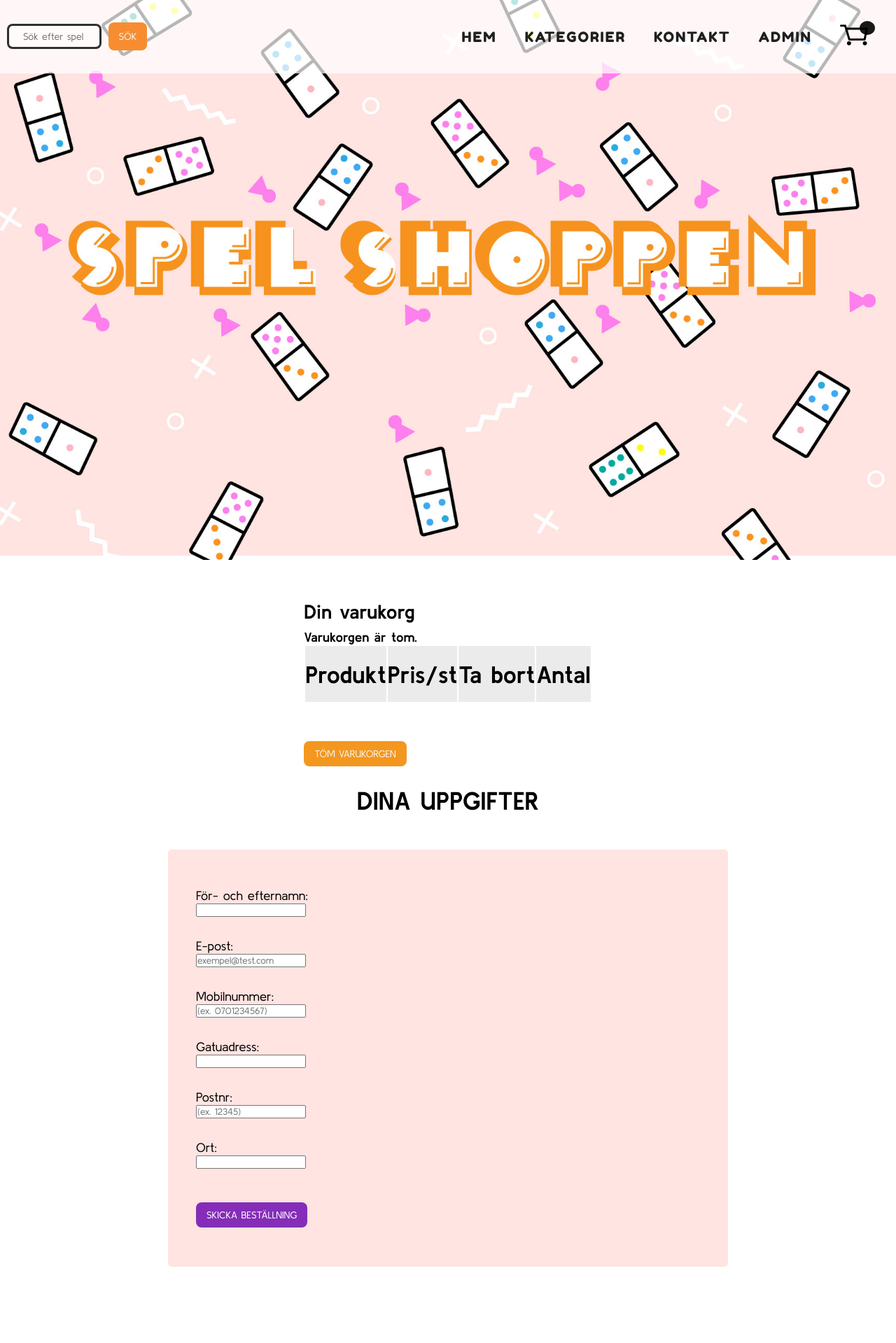
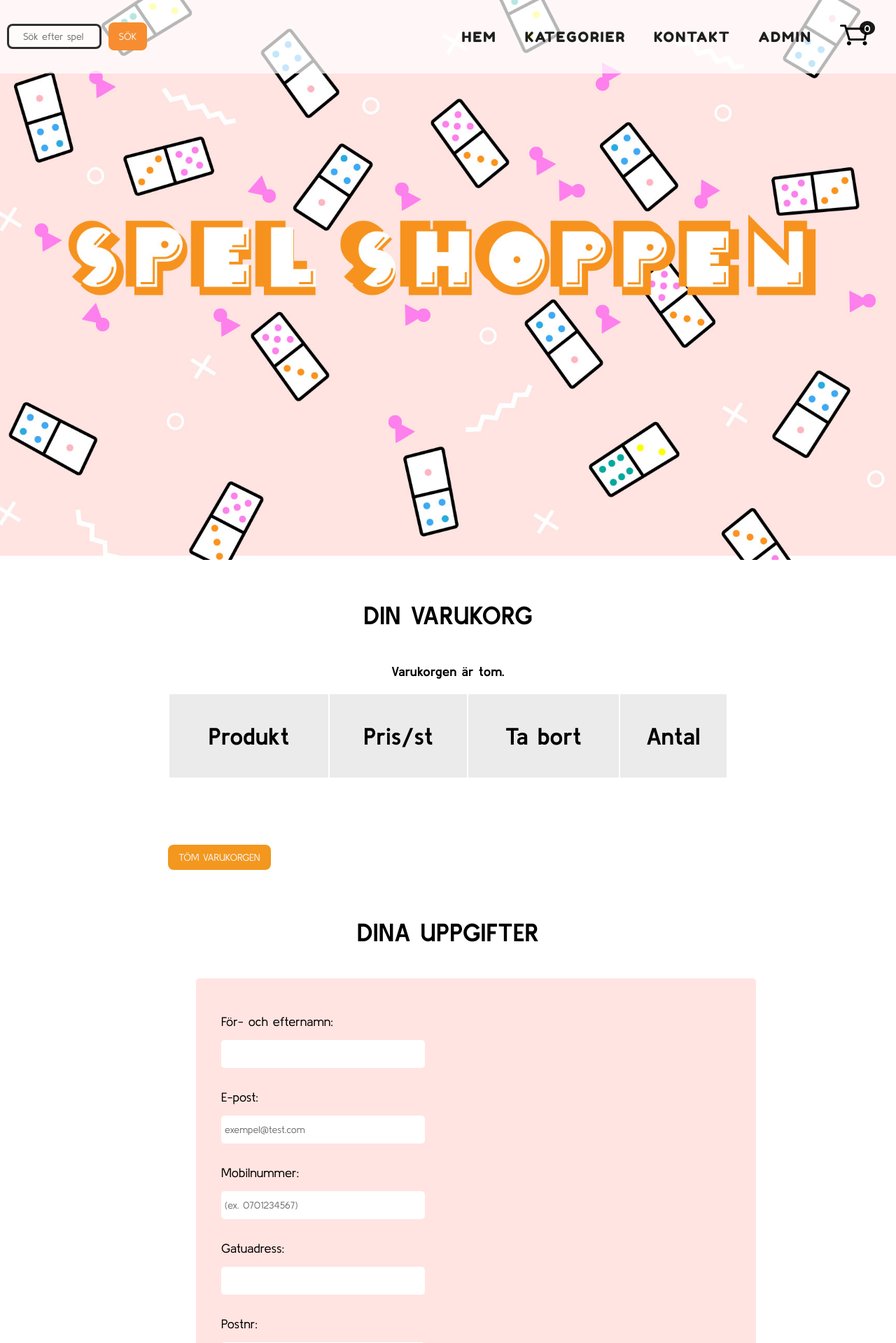
Before and after one commit to HannahO94/Projektarbete_webbshop, a PHP site: page /order/orderpage.php in a window 1280 px wide. Shown: the top 1919 px of the page at 70% size. Run offline with PHP 8.4, Linux system fonts and the light colour scheme; data comes from the database, SQL or seed files in the repository; lists and menus that the app fills with data are empty.

Commit message:
CSS orders

```diff
--- a/order/cart-icon.js
+++ b/order/cart-icon.js
@@ -7,7 +7,11 @@ let counters = document.querySelectorAll(".counter");
 showValue();
 
 function showValue() {
-  value = localStorage.getItem("counter");
+  if (JSON.parse(localStorage.getItem("counter")) !== null) {
+    value = localStorage.getItem("counter");
+  } else {
+    value = 0;
+  }
   counters[0].textContent = value;
 }
 
--- a/order/orderpage.php
+++ b/order/orderpage.php
@@ -10,17 +10,20 @@ require_once '../config/db.php';
 <!--Varukorgen-->
 <section id="shoppingcart">
 
-  <h1>Din varukorg</h1>
+  <h1 class="page-title form-container__heading-text">Din varukorg</h1>
 
   <!--Här visas produkter i varukorgen via JS alternativt Varukorgen är tom.-->
-  <h3 id="emptyCartText">Varukorgen är tom.</h3>
+  <h3 id="emptyCartText" >Varukorgen är tom.</h3>
   <div id="shoppingCartContainer" class="hideCart"></div>
-    <table>
+  <section  class='table_container'>
+    <table class='table_orders'>
       <thead>
-        <th>Produkt</th>
-        <th>Pris/st</th>
-        <th>Ta bort</th>
-        <th colspan="3">Antal</th>
+        <tr class='table_orders-row'>
+        <th class='table_orders-head'>Produkt</th>
+        <th class='table_orders-head'>Pris/st</th>
+        <th class='table_orders-head'>Ta bort</th>
+        <th class='table_orders-head' colspan="3">Antal</th>
+</tr>
       </thead>
       <tbody id="cartItems">
         <!--här jobbar drawCart()-->
@@ -38,7 +41,7 @@ require_once '../config/db.php';
 </section>
 
 
-<section class="form_container">
+<section class="form_container order-container">
 
   <h1 class="page-title form-container__heading-text">Dina uppgifter</h1>
 
@@ -51,7 +54,7 @@ require_once '../config/db.php';
     <div class="order_field-name form-container__box">
       <label for="name">För- och efternamn:</label><br>
       <!-- <input type="text" name="name" id="name" required> -->
-      <input type="text" name="name" id="name" onblur="validateName()">
+      <input type="text" name="name" id="name" onblur="validateName()" class="form-container__box-input">
       <br>
       <span class="nameValidationText"></span>
     </div>
@@ -59,21 +62,21 @@ require_once '../config/db.php';
     <div class="order_field-email form-container__box">
       <label for="email">E-post:</label><br>
       <!-- <input type="text" name="email" id="email" required> -->
-      <input type="text" name="email" id="email" onblur="validateEmail()" placeholder="exempel@test.com">
+      <input type="text" name="email" id="email" onblur="validateEmail()" class="form-container__box-input" placeholder="exempel@test.com">
       <br>
       <span class="emailValidationText"></span>
     </div>
 
     <div class="order_field-phone form-container__box">
       <label for="phone">Mobilnummer:</label><br>
-      <input type="text" name="phone" id="phone" onblur="validatePhone()" placeholder="(ex. 0701234567)">
+      <input type="text" name="phone" id="phone" onblur="validatePhone()" class="form-container__box-input" placeholder="(ex. 0701234567)">
       <br>
       <span class="phoneValidationText"></span>
     </div>
 
     <div class="order_field-street form-container__box">
       <label for="street">Gatuadress:</label><br>
-      <input type="text" name="street" id="street" onblur="validateStreet()">
+      <input type="text" name="street" id="street" onblur="validateStreet() " class="form-container__box-input">
       <br>
       <span class="streetValidationText"></span>
     </div>
@@ -81,14 +84,14 @@ require_once '../config/db.php';
     <div class="order_field-postalcode form-container__box">
       <label for="zip">Postnr:</label><br>
       <!-- <input type="number" name="zip" id="zip" required> -->
-      <input type="text" name="zip" id="zip" onblur="validateZipcode()" placeholder="(ex. 12345)">
+      <input type="text" name="zip" id="zip" onblur="validateZipcode()" placeholder="(ex. 12345)" class="form-container__box-input">
       <br>
       <span class="zipcodeValidationText"></span>
     </div>
 
     <div class="order_field-city form-container__box">
       <label for="city">Ort:</label><br>
-      <input type="text" name="city" id="city" onblur="validateCity()">
+      <input type="text" name="city" id="city" onblur="validateCity()" class="form-container__box-input">
       <br>
       <span class="cityValidationText"></span>
     </div>
--- a/styles/main.css
+++ b/styles/main.css
@@ -1765,18 +1765,14 @@ main {
   color: white;
 }
 
-.freight-info {
-  padding-bottom: 40px;
-}
-
-.freight-info-p {
-  text-align: center;
-}
-
 @media (max-width: 500px) {
   .product-head {
     font-size: 24px;
     text-align: center;
+  }
+  #emptyCartText {
+    text-align: center;
+    padding-bottom: 20px;
   }
   table,
   thead,
@@ -1850,54 +1846,58 @@ main {
     font-weight: 700;
   }
   td:nth-of-type(2):before {
-    content: "Kategori";
+    content: "Pris/st";
     padding: 5%;
     font-weight: 700;
   }
   td:nth-of-type(3):before {
-    content: "Redigera";
+    content: "Ta bort";
     padding: 5%;
     font-weight: 700;
   }
-  .btn_update-product {
+  td:nth-of-type(4):before {
+    content: "Antal";
+    padding: 5%;
+    font-weight: 700;
+  }
+  .minusQty,
+  .plusQty {
     padding: 5px 10px;
     margin-bottom: 5px;
     font-size: 13px;
     background: peachpuff;
     text-transform: uppercase;
   }
-  .btn_delete-product {
+  .delete {
     padding: 5px 10px;
     font-size: 13px;
-    background: peachpuff;
-    text-transform: uppercase;
-  }
-  .btn_update-product,
-  .btn_delete-product a {
+    background-color: #852db8;
+    text-transform: uppercase;
+  }
+  .delete a {
     color: white;
   }
-  .back_btn,
-  .btn-add-product {
-    background: peachpuff;
-    text-transform: uppercase;
-  }
-}
-
-@media (min-width: 500px) {
-  .table_products {
+}
+
+@media (min-width: 500px) {
+  #emptyCartText {
+    text-align: center;
+    padding-bottom: 20px;
+  }
+  .table_orders {
     min-width: 650px;
     margin-bottom: 5%;
   }
 }
 
 @media (min-width: 500px) and (min-width: 800px) {
-  .table_products {
+  .table_orders {
     min-width: 800px;
   }
 }
 
 @media (min-width: 500px) {
-  .product-head {
+  .orders-head {
     font-size: 46px;
     text-align: center;
     padding: 0 10% 10% 10%;
@@ -1917,77 +1917,51 @@ main {
     font-size: 18px;
     padding: 2%;
   }
-  .table_products-head {
-    padding-right: 30px;
-  }
-  .btn_update-product,
-  .btn_delete-product {
+  .delete {
     margin-left: 15px;
+    background-color: #852db8;
+    text-transform: uppercase;
+    cursor: pointer;
+  }
+}
+
+@media (min-width: 500px) and (min-width: 700px) {
+  .delete {
+    margin-left: 0;
+  }
+}
+
+@media (min-width: 500px) and (min-width: 800px) {
+  .delete {
+    margin-left: 30px;
+  }
+}
+
+@media (min-width: 500px) {
+  .minusQty,
+  .plusQty {
+    cursor: pointer;
+    padding: 5px 10px;
+    margin-bottom: 5px;
+    margin-left: 50px;
+    font-size: 13px;
     background: peachpuff;
     text-transform: uppercase;
   }
-}
-
-@media (min-width: 500px) and (min-width: 700px) {
-  .btn_update-product,
-  .btn_delete-product {
-    margin-left: 0;
-  }
-}
-
-@media (min-width: 500px) and (min-width: 800px) {
-  .btn_update-product,
-  .btn_delete-product {
-    margin-left: 15px;
-  }
-}
-
-@media (min-width: 500px) {
-  .btn_delete-product a {
+  .delete {
     color: #ffffff;
   }
   tr:nth-child(odd) {
     background: #ebebeb;
-  }
-  .product_img-container {
-    display: -webkit-box;
-    display: -ms-flexbox;
-    display: flex;
-    -ms-flex-wrap: wrap;
-        flex-wrap: wrap;
-    padding: 20px;
-    -webkit-box-pack: center;
-        -ms-flex-pack: center;
-            justify-content: center;
-  }
-  .product_img-wrapper {
-    margin: 0 10px 0 10px;
-  }
-  .product_img-head {
-    text-align: center;
-    font-size: 36px;
   }
   .back_btn,
   .btn-add-product {
     background: peachpuff;
     text-transform: uppercase;
   }
-}
-
-.btn_delete-img {
-  background-color: #852db8;
-  text-transform: uppercase;
-  color: white;
-  -webkit-transition: all 300ms ease;
-  transition: all 300ms ease;
-  cursor: pointer;
-  margin-bottom: 15px;
-}
-
-.btn_delete-img:hover {
-  background-color: #b852f4;
-  text-transform: uppercase;
-  color: white;
+  .order-container {
+    padding: 5%;
+  }
 }
 
 /*ok att nedan ligger här eller kan vi lägga det ngn
--- a/styles/partials/_order_page.scss
+++ b/styles/partials/_order_page.scss
@@ -99,34 +102,33 @@
     text-transform: uppercase;
   }
 
-  .btn_delete-product {
+  .delete {
     padding: 5px 10px;
     font-size: 13px;
-    background: peachpuff;
+    background-color: #852db8;
     text-transform: uppercase;
   }
 
-  .btn_update-product,
-  .btn_delete-product a {
+  .delete a {
     color: white;
-  }
-  .back_btn,
-  .btn-add-product {
-    background: peachpuff;
-    text-transform: uppercase;
   }
 }
 
 // Styling för desktop
 @media (min-width: 500px) {
-  .table_products {
+  #emptyCartText {
+    text-align: center;
+    padding-bottom: 20px;
+  }
+
+  .table_orders {
     min-width: 650px;
     margin-bottom: 5%;
     @media (min-width: 800px) {
       min-width: 800px;
     }
   }
-  .product-head {
+  .orders-head {
     font-size: 46px;
     text-align: center;
     padding: 0 10% 10% 10%;
@@ -193,19 +189,8 @@
     background: peachpuff;
     text-transform: uppercase;
   }
+
+  .order-container {
+    padding: 5%;
+  }
 }
-
-.btn_delete-img {
-  background-color: #852db8;
-  text-transform: uppercase;
-  color: white;
-  transition: all 300ms ease;
-  cursor: pointer;
-  margin-bottom: 15px;
-}
-
-.btn_delete-img:hover {
-  background-color: #b852f4;
-  text-transform: uppercase;
-  color: white;
-}
```
Also changed, not shown: other parts of styles/partials/_order_page.scss (+30 -33 lines), order/updateProduct.js (+8 -1 lines), 1 other file.
